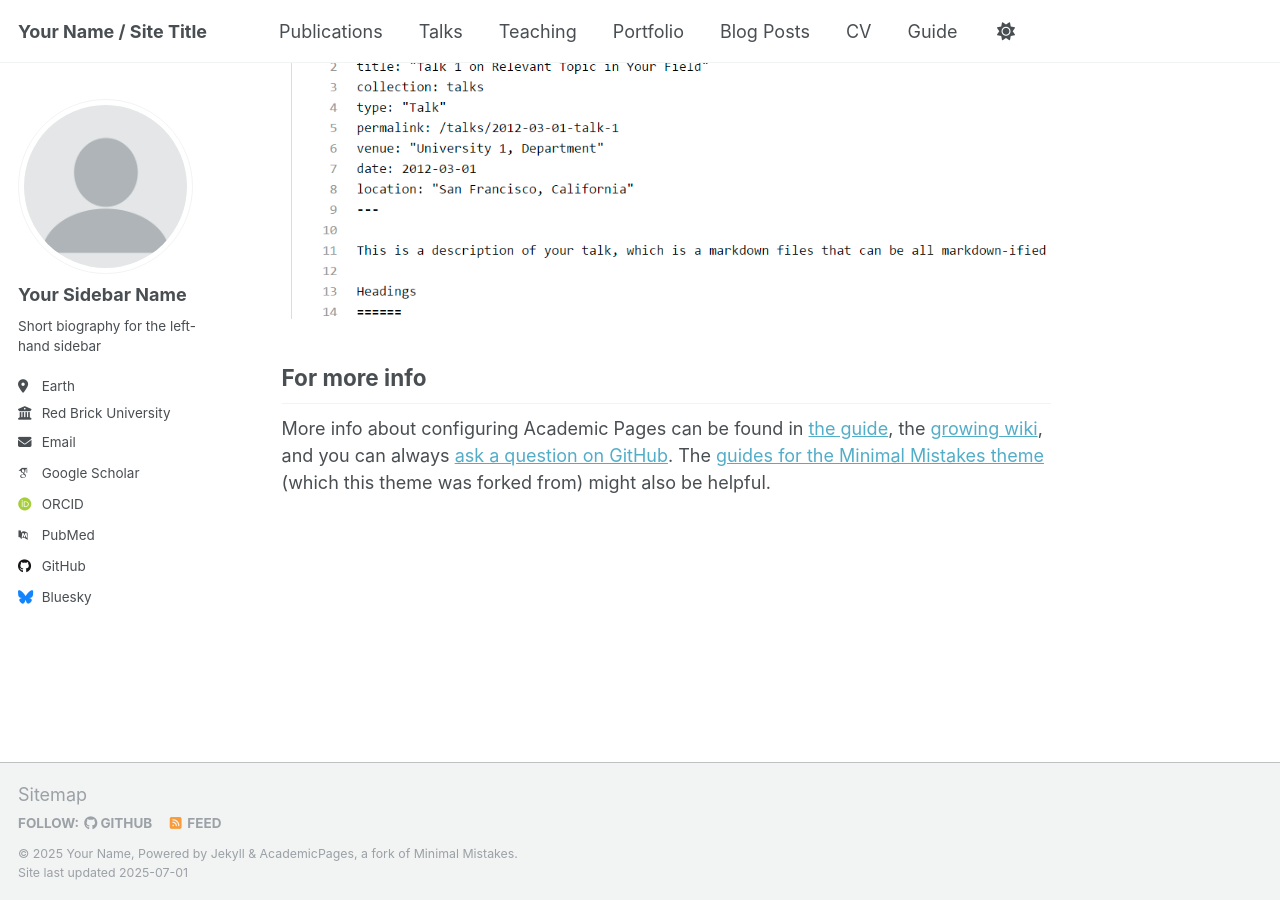
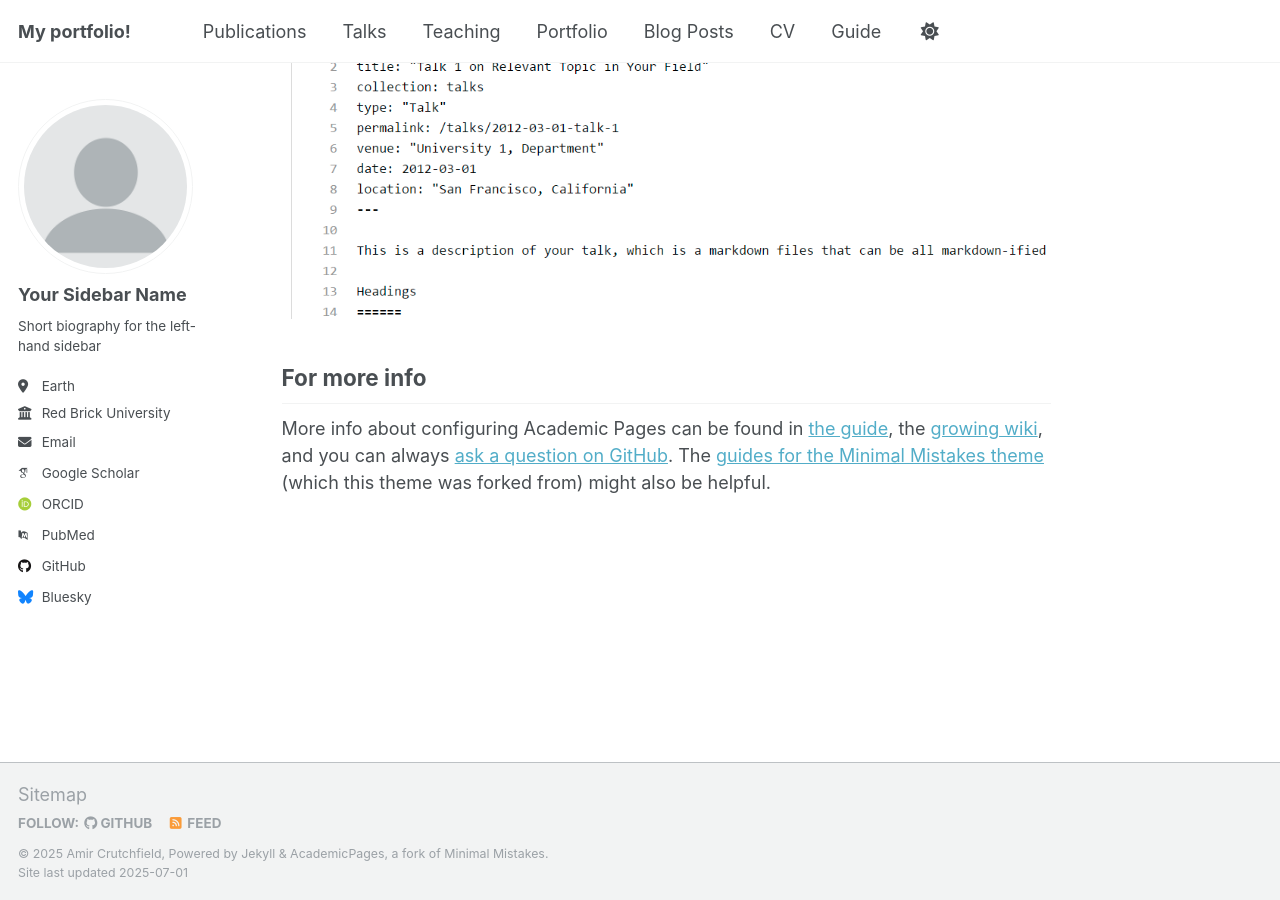
Before and after one commit to amirc42/amircportfolio, a Jekyll site: the page built from _pages/about.md, in a window 1280 px wide and 900 px high, scrolled down 2880 px. Built offline with Jekyll 4.4.1, drawn with Linux system fonts in a browser that asks for light colours; some web fonts are replaced; a script that is not in the unit is left out.

Commit message:
Update _config.yml

```diff
--- a/_config.yml
+++ b/_config.yml
@@ -9,9 +9,9 @@
 # Basic Site Settings
 locale                   : "en-US"
 site_theme               : "default"
-title                    : "Your Name / Site Title"
+title                    : "My portfolio!"
 title_separator          : "-"
-name                     : &name "Your Name"
+name                     : &name "Amir Crutchfield"
 description              : &description "personal description"
 url                      : https://academicpages.github.io # the base hostname & protocol for your site e.g. "https://[your GitHub username].github.io" or if you already have some other page hosted on Github then use "https://[your GitHub username].github.io/[Your Repo Name]"
 baseurl                  : "" # the subpath of your site, e.g. "/blog"
```
